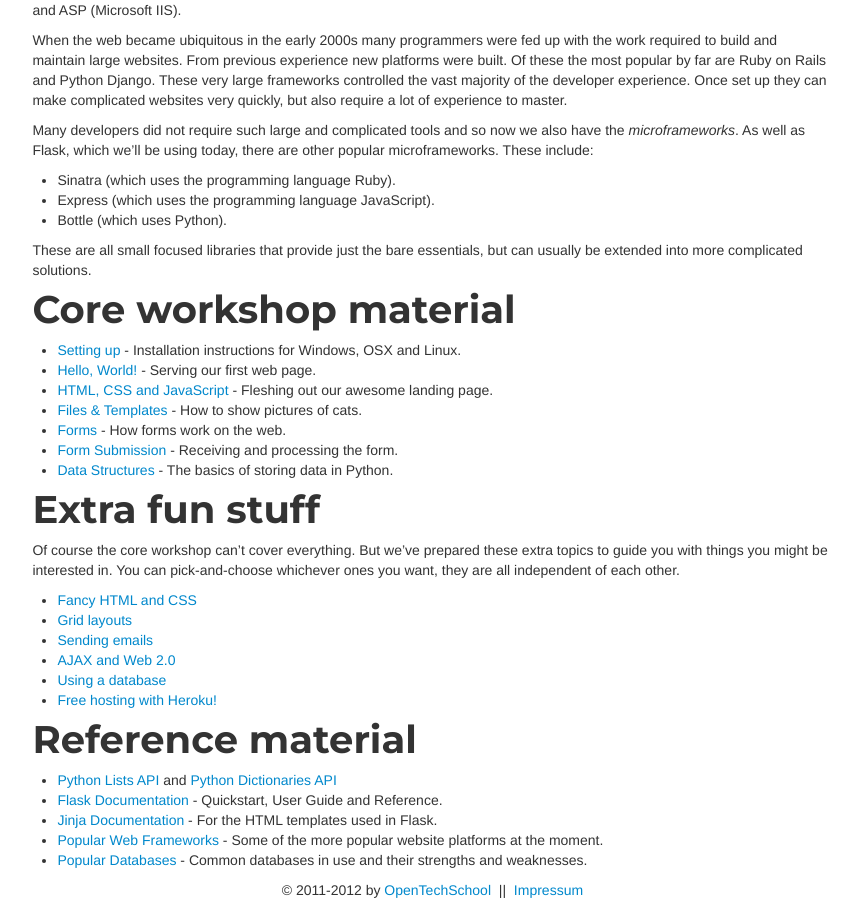
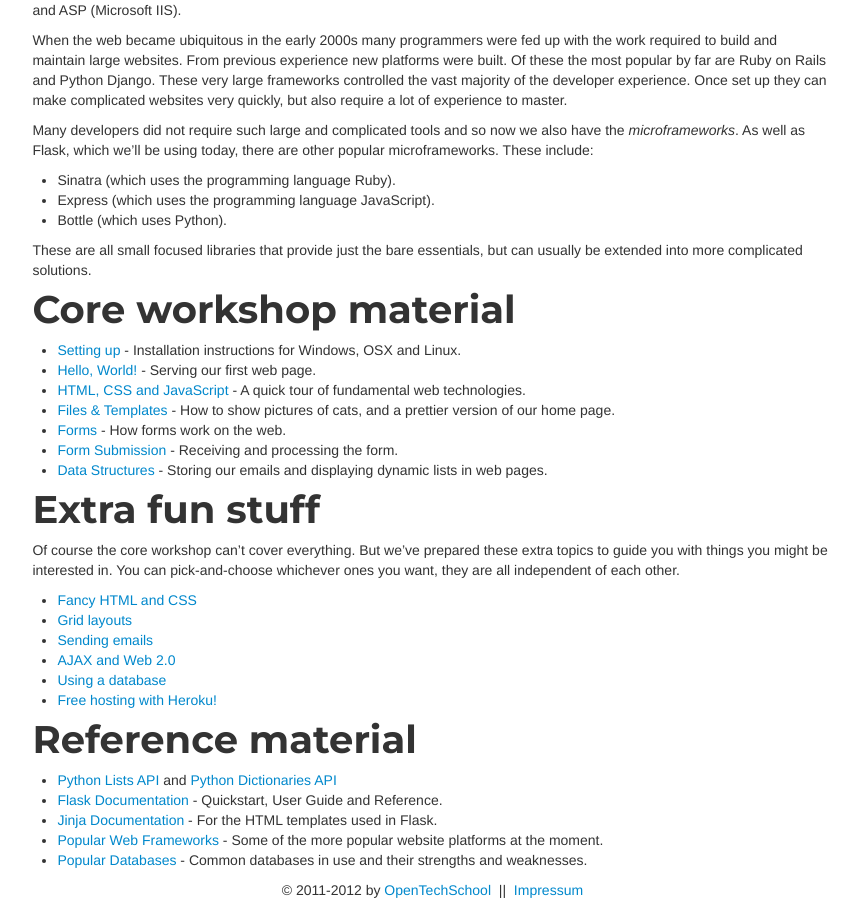
Before and after one commit to OpenTechSchool/python-flask, a Jekyll site: the page built from index.md, in a window 1280 px wide and 900 px high, scrolled down 853 px. Shown: the whole window, without its empty margins (314-1172 px from the left). Built offline with Jekyll 4.4.1, drawn with Linux system fonts in a browser that asks for light colours.

Commit message:
Added prettier home page

```diff
--- a/index.md
+++ b/index.md
@@ -47,11 +47,11 @@
 
 * [Setting up](core/setup.html) - Installation instructions for Windows, OSX and Linux.
 * [Hello, World!](core/hello-world.html) - Serving our first web page.
-* [HTML, CSS and JavaScript](core/html-css-js.html) - Fleshing out our awesome landing page.
-* [Files & Templates](core/files-templates.html) - How to show pictures of cats.
+* [HTML, CSS and JavaScript](core/html-css-js.html) - A quick tour of fundamental web technologies.
+* [Files & Templates](core/files-templates.html) - How to show pictures of cats, and a prettier version of our home page.
 * [Forms](core/forms.html) - How forms work on the web.
 * [Form Submission](core/form-submission.html) - Receiving and processing the form.
-* [Data Structures](core/data.html) - The basics of storing data in Python.
+* [Data Structures](core/data.html) - Storing our emails and displaying dynamic lists in web pages.
 
 # Extra fun stuff
 
```
Also changed, not shown: core/code/templates/files-templates.html (added, +52 -0 lines), core/files-templates.md (+8 -0 lines), 1 other file.
